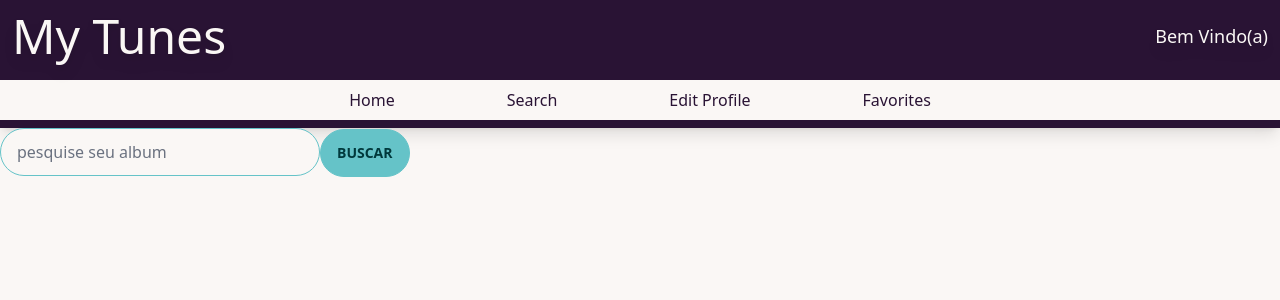
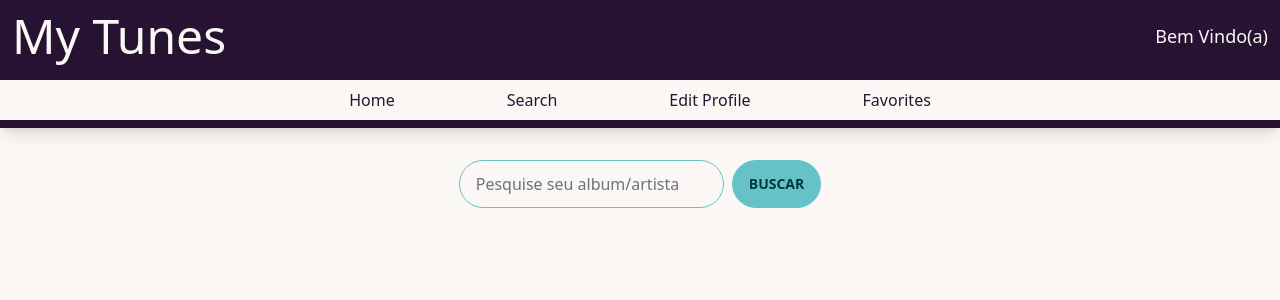
Before and after one commit to ThamyrisCabralArraes/my-tunes, a React (Vite) app: page /search in a window 1280 px wide. Shown: the top 300 px of the page. Built offline with nearby package versions, Linux system fonts and the light colour scheme.

Commit message:
style: adicionado tailwind ao Search

```diff
--- a/src/components/Home.tsx
+++ b/src/components/Home.tsx
@@ -26,7 +26,7 @@ export const Home = () => {
   };
 
   return (
-    <section>
+    <section className='flex justify-center mt-8 gap-2'>
       <label htmlFor='nameLogin'>
         <input
           className='input input-bordered input-primary w-full max-w-xs'
--- a/src/components/Search.tsx
+++ b/src/components/Search.tsx
@@ -41,12 +41,12 @@ export const Search = () => {
 
   return (
     <>
-      <div className='input-search'>
+      <section className='flex justify-center mt-8 gap-2'>
         <label htmlFor='search'>
           <input
             className='input input-bordered input-primary w-full max-w-xs'
             type='text'
-            placeholder='pesquise seu album'
+            placeholder='Pesquise seu album/artista'
             name='search'
             id='search'
             value={search}
@@ -59,7 +59,7 @@ export const Search = () => {
         >
           Buscar
         </button>
-      </div>
+      </section>
       <br />
       <h1 className='title-album'>{albumName}</h1>
       <div className='albums'>
```
